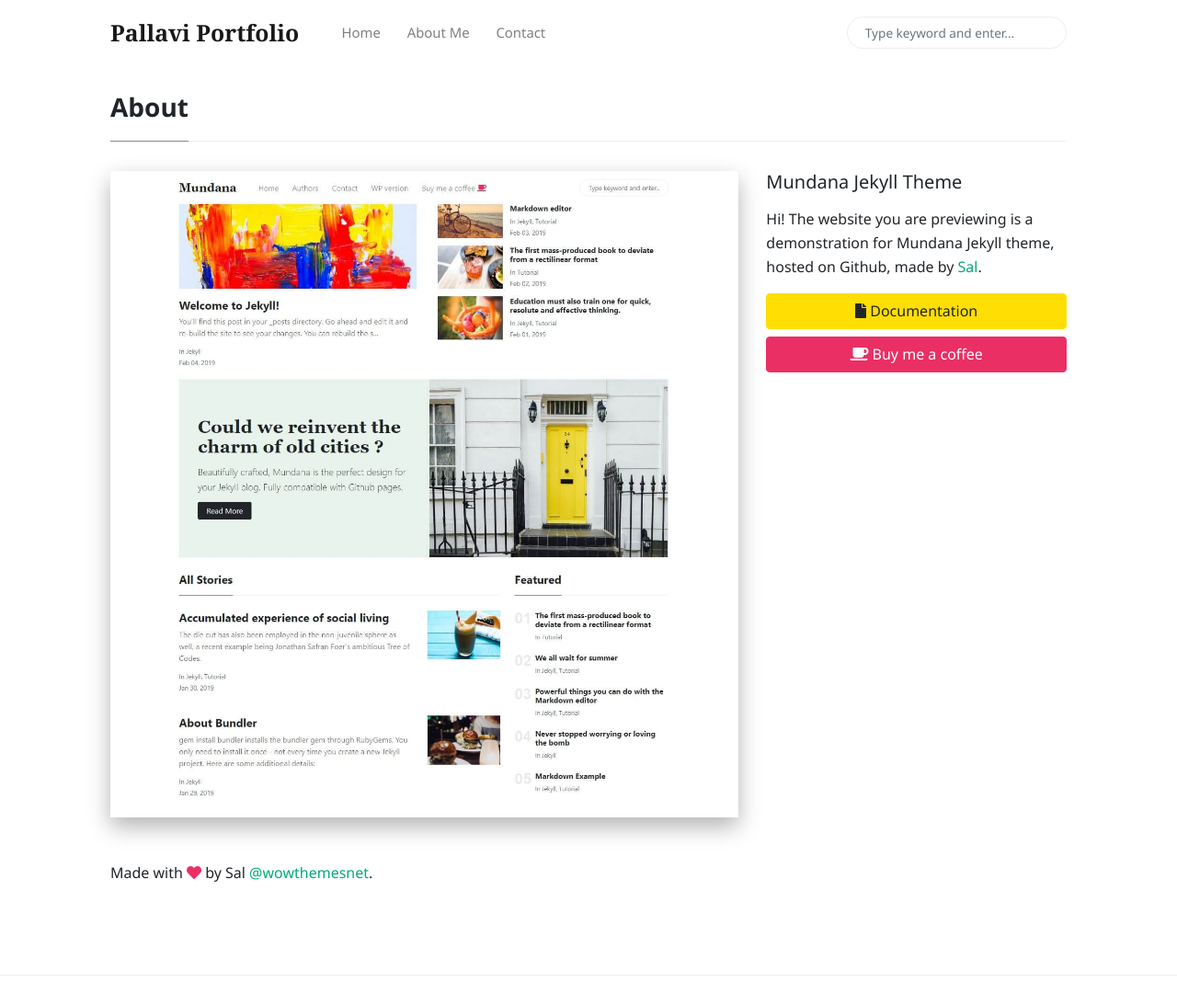
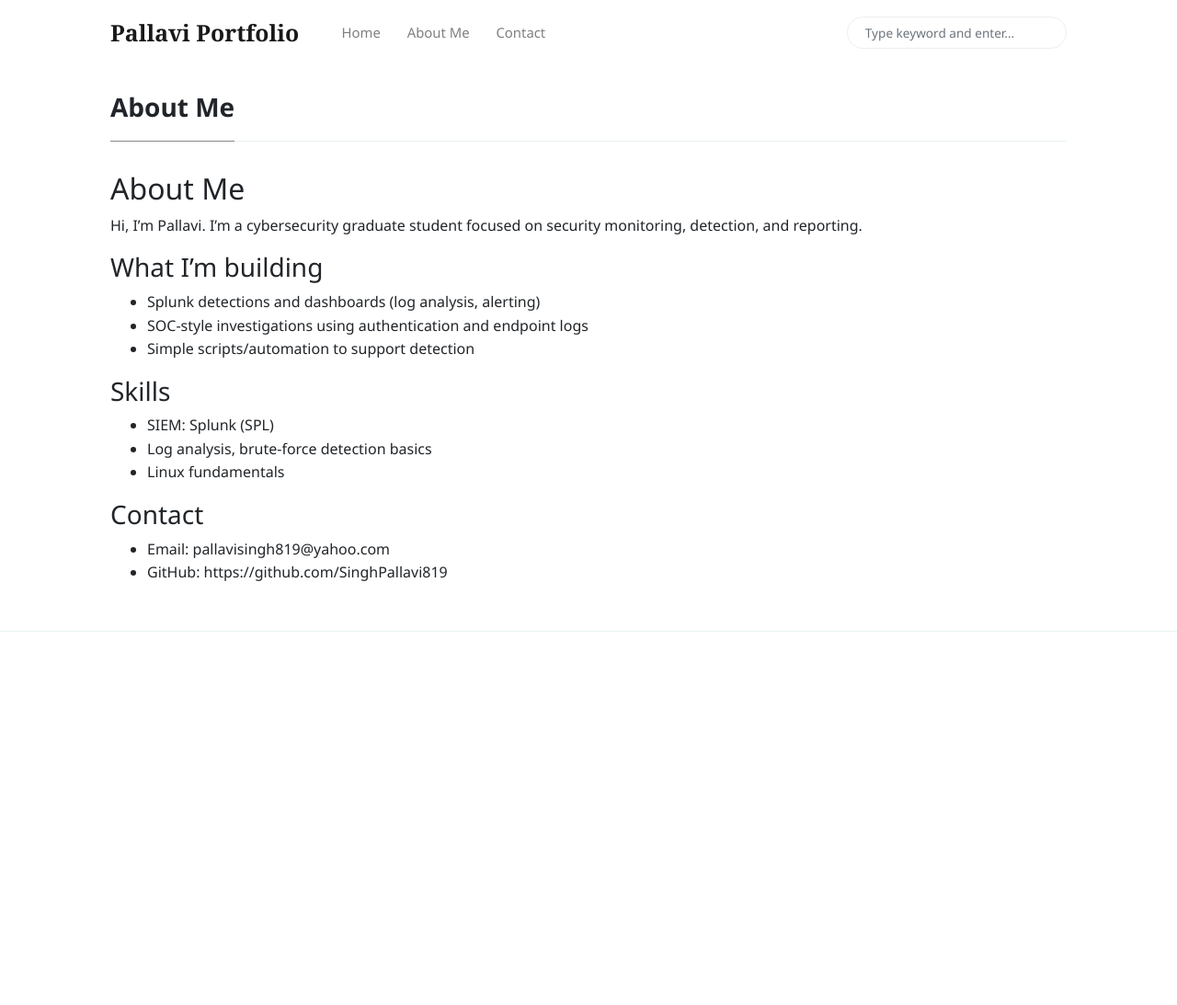
Before and after one commit to SinghPallavi819/singhpallavi819.github.io, a Jekyll site: the page built from _pages/about.md, in a window 1280 px wide and 1093 px high. Shown: the whole window at 92% size. Built offline with Jekyll 4.4.1, drawn with Linux system fonts in a browser that asks for light colours; nearby versions of some CDN libraries; comment, search, counter and statistics services are not loaded.

Commit message:
Update about.md

```diff
--- a/_pages/about.md
+++ b/_pages/about.md
@@ -1,8 +1,23 @@
 ---
-title: "About"
-layout: page-sidebar
-permalink: "/about.html"
-image: "/assets/images/screenshot.jpg"
-comments: true
+layout: page
+title: About Me
+permalink: /about/
 ---
-Made with <i class="fa fa-heart text-danger"></i> by Sal [@wowthemesnet](https://www.wowthemes.net/category/free-themes-templates/).
+
+## About Me
+
+Hi, I’m Pallavi. I’m a cybersecurity graduate student focused on security monitoring, detection, and reporting.
+
+### What I’m building
+- Splunk detections and dashboards (log analysis, alerting)
+- SOC-style investigations using authentication and endpoint logs
+- Simple scripts/automation to support detection
+
+### Skills
+- SIEM: Splunk (SPL)
+- Log analysis, brute-force detection basics
+- Linux fundamentals
+
+### Contact
+- Email: pallavisingh819@yahoo.com
+- GitHub: https://github.com/SinghPallavi819
```
